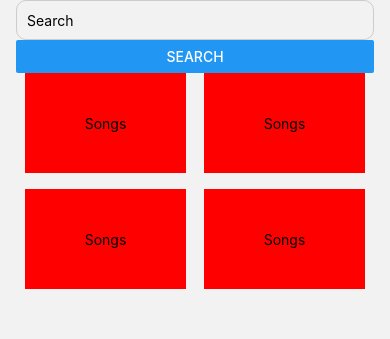
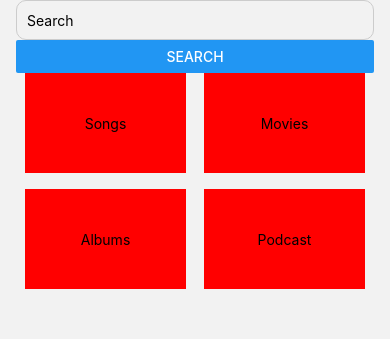
Before and after one commit to tran0460/itunes-lookup-react-native, a React Native app: screen /Discover in a window 390 px wide. Shown: the top 339 px of the page. Built offline with nearby package versions, Linux system fonts and the light colour scheme; no server answers.

Commit message:
Created component FilterBox

```diff
--- /dev/null
+++ b/components/FilterBox.js
@@ -0,0 +1,13 @@
+import { TouchableOpacity, Text } from "react-native";
+import React from "react";
+import { styles } from "../Styles";
+
+const FilterBox = ({ title, onPress }) => {
+  return (
+    <TouchableOpacity style={styles.filter} onPress={onPress}>
+      <Text>{title}</Text>
+    </TouchableOpacity>
+  );
+};
+
+export default FilterBox;
--- a/screens/DiscoverScreen.js
+++ b/screens/DiscoverScreen.js
@@ -4,9 +4,12 @@ import { useState } from "react";
 import { createSearchQuery, getData } from "../api.services";
 import { styles } from "../Styles";
 import { useAppContext } from "../AppContext";
+import FilterBox from "../components/FilterBox";
 // , set data using setSearchResults in DiscoverScreen.js
 
 const SearchScreen = () => {
+  const [currentFilter, setCurrentFilter] = useState("");
+
   const { searchResults, setSearchResults } = useAppContext();
   const [searchTerm, setSearchTerm] = useState("");
   const onSearch = async () => {
@@ -26,18 +29,10 @@ const SearchScreen = () => {
         <Button title="Search" onPress={() => onSearch()} />
       </View>
       <View style={styles.filterContainer}>
-        <TouchableOpacity style={styles.filter} onPress={onSearch}>
-          <Text>Songs</Text>
-        </TouchableOpacity>
-        <TouchableOpacity style={styles.filter} onPress={onSearch}>
-          <Text>Songs</Text>
-        </TouchableOpacity>
-        <TouchableOpacity style={styles.filter} onPress={onSearch}>
-          <Text>Songs</Text>
-        </TouchableOpacity>
-        <TouchableOpacity style={styles.filter} onPress={onSearch}>
-          <Text>Songs</Text>
-        </TouchableOpacity>
+        <FilterBox title={"Songs"} />
+        <FilterBox title={"Movies"} />
+        <FilterBox title={"Albums"} />
+        <FilterBox title={"Podcast"} />
       </View>
     </SafeAreaView>
   );
```
